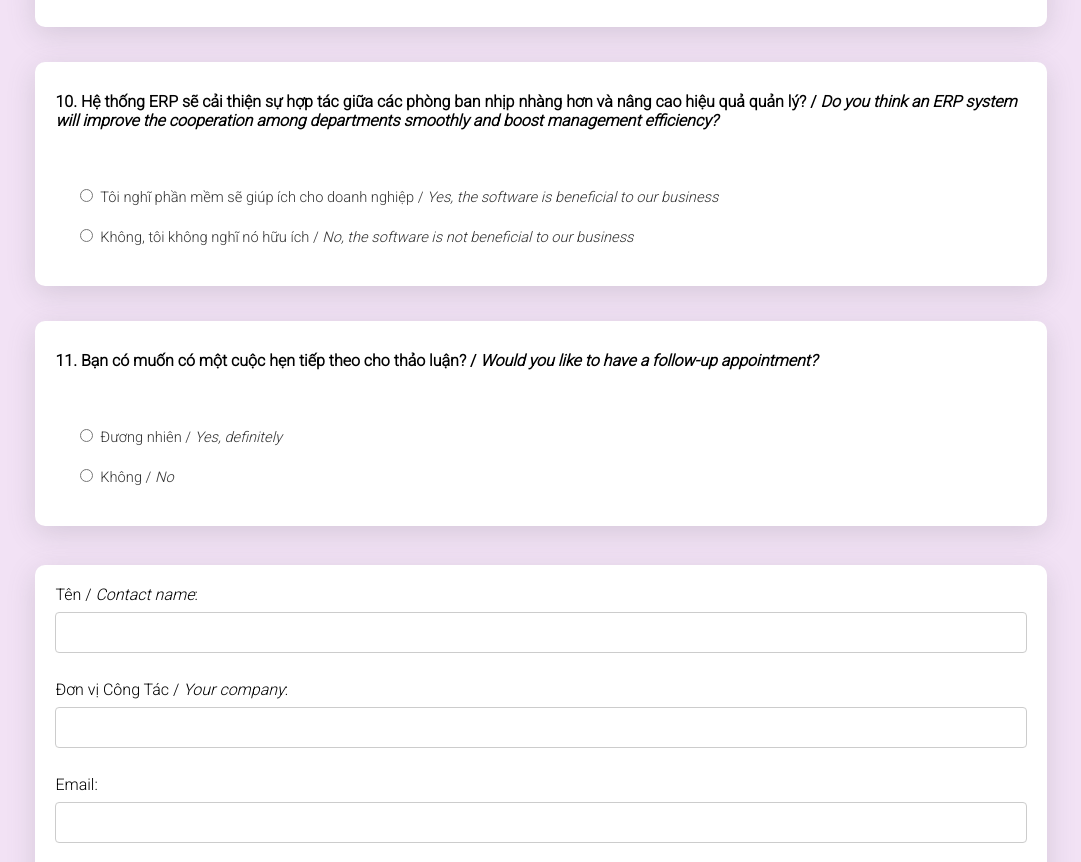
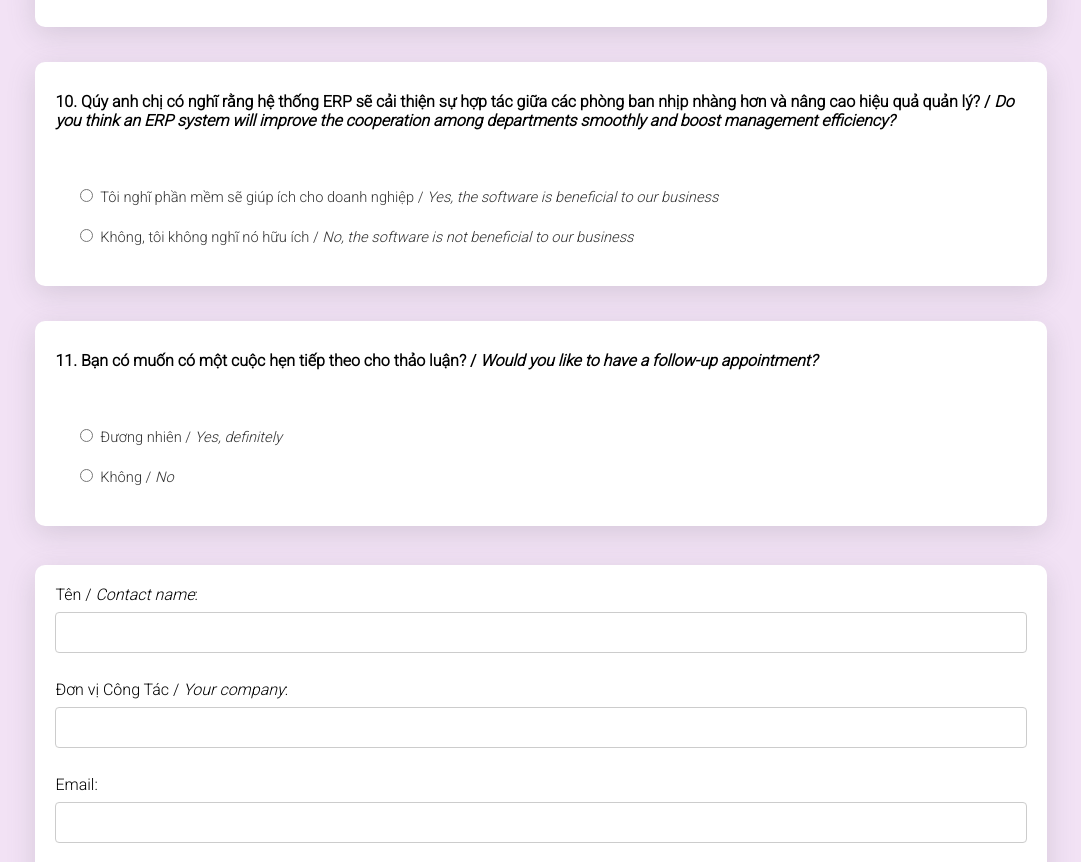
Before and after one commit to Qischer/gt-survey-firebase, a website with bundled scripts: page public/index.html in a window 1280 px wide. Shown: the part 4797-5659 px from the top of the page, without its empty margins (99-1180 px from the left). Built offline with nearby package versions, Linux system fonts and the light colour scheme; no server answers; files whose address does not match are found by name.

Commit message:
fix typo

```diff
--- a/public/index.html
+++ b/public/index.html
@@ -425,7 +425,7 @@
                 </div>
                 <br>
                 <div class = "question" id = "q10">
-                    <p> 10. Hệ thống ERP sẽ cải thiện  sự hợp tác giữa các phòng ban nhịp nhàng hơn và nâng cao hiệu quả quản lý? / <i>Do you think an ERP system will improve the cooperation among departments smoothly and boost management efficiency?</i></p>
+                    <p> 10. Qúy anh chị có nghĩ rằng hệ thống ERP sẽ cải thiện  sự hợp tác giữa các phòng ban nhịp nhàng hơn và nâng cao hiệu quả quản lý? / <i>Do you think an ERP system will improve the cooperation among departments smoothly and boost management efficiency?</i></p>
                     <div class ="multi-choice">
                         <div class = "btn_wrapper">
                             <label class="custom-radio-btn">
```
